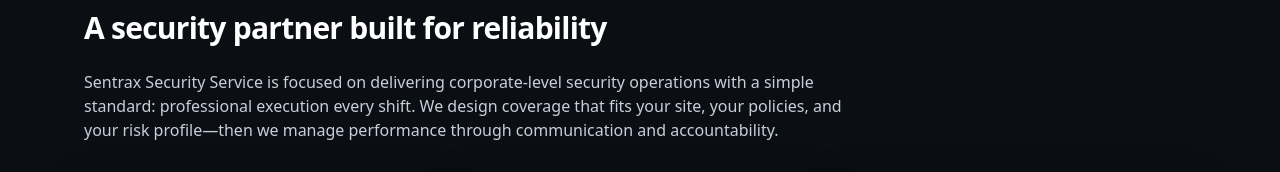
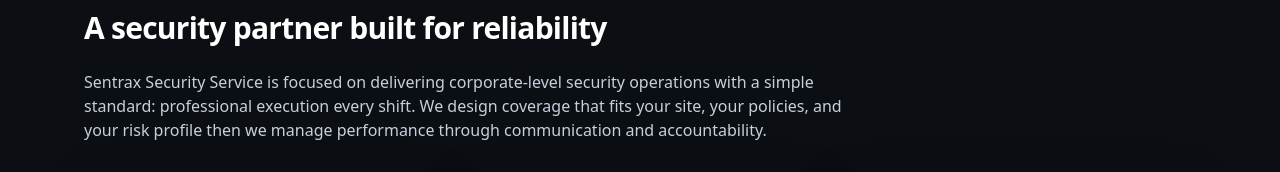
Before and after one commit to Natinael-hub/Sentrax-Security-Service, a Next.js app: page /about in a window 1280 px wide. Shown: the part 166-338 px from the top of the page. Built offline with nearby package versions, Linux system fonts and the light colour scheme.

Commit message:
Update page.tsx

```diff
--- a/app/about/page.tsx
+++ b/app/about/page.tsx
@@ -24,7 +24,7 @@
         <p className="max-w-3xl">
           Sentrax Security Service is focused on delivering corporate-level security operations with a
           simple standard: professional execution every shift. We design coverage that fits your site,
-          your policies, and your risk profile—then we manage performance through communication and
+          your policies, and your risk profile then we manage performance through communication and
           accountability.
         </p>
 
```
